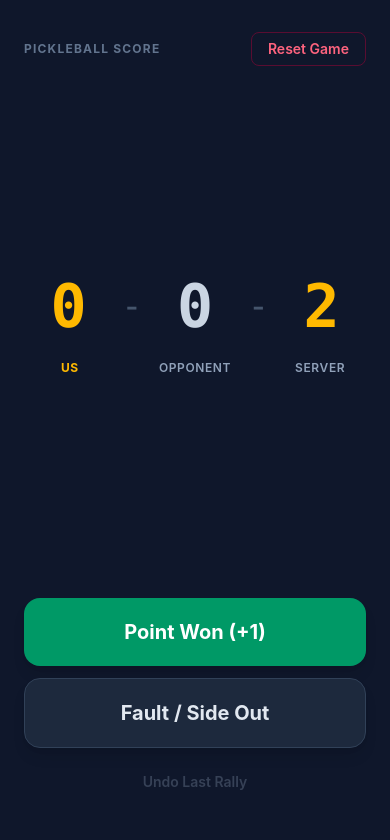
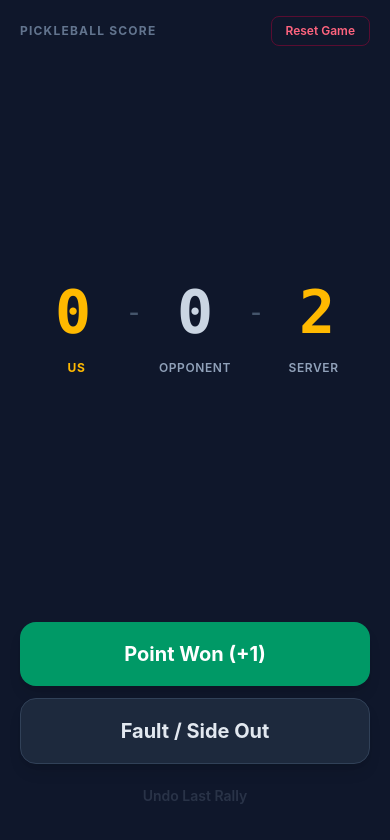
Before and after one commit to b-zh/pickleball-scorer, a React (Vite) app: page / in a window 390 px wide. Both pictures are taken after a click on the button "We Serve First (Us)". Shown: the top 840 px of the page. Built offline with nearby package versions, Linux system fonts and the light colour scheme.

Commit message:
Fix mobile viewport height

```diff
--- a/src/App.jsx
+++ b/src/App.jsx
@@ -4,7 +4,7 @@ const createInitialState = (firstServingTeam) => ({
   usScore: 0,
   opponentScore: 0,
   servingTeam: firstServingTeam, // 'us' or 'opponent'
-  serverNumber: 2, // First serve of the game is always Server 2
+  serverNumber: 2, // Opening serve of the game is always Server 2
   isGameOver: false,
 });
 
@@ -76,21 +76,20 @@ export default function App() {
     setHistory([createInitialState('us')]);
   };
 
-  // Dynamic positions: Left side is always serving team, middle is receiving team
   const isUsServing = current.servingTeam === 'us';
   const servingScore = isUsServing ? current.usScore : current.opponentScore;
   const receivingScore = isUsServing ? current.opponentScore : current.usScore;
   const servingTeamLabel = isUsServing ? 'Us' : 'Opponent';
   const receivingTeamLabel = isUsServing ? 'Opponent' : 'Us';
 
-  // Setup / Start Screen
+  // Setup Screen
   if (!gameStarted) {
     return (
-      <div className="flex flex-col items-center justify-center min-h-screen bg-slate-900 text-slate-100 p-6 max-w-md mx-auto select-none">
+      <div className="h-dvh w-full bg-slate-900 text-slate-100 p-6 flex flex-col justify-center items-center select-none overflow-hidden max-w-md mx-auto">
         <div className="w-full text-center space-y-6">
           <div>
-            <h1 className="text-2xl font-black tracking-tight text-white uppercase">New Match</h1>
-            <p className="text-slate-400 text-sm mt-1">Who is serving first?</p>
+            <h1 className="text-3xl font-black tracking-tight text-white uppercase">New Match</h1>
+            <p className="text-slate-400 text-base mt-2">Who is serving first?</p>
           </div>
 
           <div className="flex flex-col gap-4">
@@ -114,20 +113,20 @@ export default function App() {
 
   // Active Game Screen
   return (
-    <div className="flex flex-col items-center justify-between min-h-screen bg-slate-900 text-slate-100 p-6 max-w-md mx-auto select-none">
+    <div className="h-dvh w-full bg-slate-900 text-slate-100 px-5 pt-3 pb-6 flex flex-col justify-between select-none overflow-hidden max-w-md mx-auto touch-manipulation">
       {/* Top Bar */}
-      <div className="w-full flex justify-between items-center pt-2">
+      <div className="w-full flex justify-between items-center shrink-0 pt-1">
         <h1 className="text-xs font-bold tracking-widest uppercase text-slate-500">Pickleball Score</h1>
         <button
           onClick={handleReset}
-          className="text-sm font-semibold text-rose-400 border border-rose-900/60 px-4 py-1.5 rounded-lg hover:bg-rose-950/40 transition-colors"
+          className="text-xs font-semibold text-rose-400 border border-rose-900/60 px-3.5 py-1.5 rounded-lg hover:bg-rose-950/40 transition-colors"
         >
           Reset Game
         </button>
       </div>
 
-      {/* Main Score Display */}
-      <div className="flex flex-col items-center justify-center my-auto w-full">
+      {/* Center Score Section (Expands to fill available space) */}
+      <div className="flex-1 flex flex-col items-center justify-center w-full my-auto py-2">
         {current.isGameOver ? (
           <div className="bg-emerald-500/10 border border-emerald-500/30 rounded-2xl p-6 w-full text-center">
             <span className="text-emerald-400 text-sm font-semibold tracking-widest uppercase">Game Over</span>
@@ -141,30 +140,30 @@ export default function App() {
         ) : (
           <div className="w-full text-center">
             {/* 3-Digit Score Display */}
-            <div className="flex items-center justify-center gap-2 font-mono font-black text-6xl sm:text-7xl">
+            <div className="flex items-center justify-center gap-1 font-mono font-black text-6xl sm:text-7xl">
               <span className="w-24 text-center text-amber-400">
                 {servingScore}
               </span>
-              <span className="text-slate-600 font-normal text-4xl">-</span>
+              <span className="text-slate-600 font-normal text-3xl">-</span>
               <span className="w-24 text-center text-slate-300">
                 {receivingScore}
               </span>
-              <span className="text-slate-600 font-normal text-4xl">-</span>
+              <span className="text-slate-600 font-normal text-3xl">-</span>
               <span className="w-24 text-center text-amber-400">
                 {current.serverNumber}
               </span>
             </div>
 
             {/* Subtext Labels */}
-            <div className="flex items-center justify-center gap-2 mt-3 text-xs font-semibold uppercase tracking-wider">
+            <div className="flex items-center justify-center gap-1 mt-2 text-xs font-semibold uppercase tracking-wider">
               <span className="w-24 text-center text-amber-400 font-bold truncate">
                 {servingTeamLabel}
               </span>
-              <span className="text-transparent text-4xl">-</span>
+              <span className="text-transparent text-3xl">-</span>
               <span className="w-24 text-center text-slate-400 truncate">
                 {receivingTeamLabel}
               </span>
-              <span className="text-transparent text-4xl">-</span>
+              <span className="text-transparent text-3xl">-</span>
               <span className="w-24 text-center text-slate-400">
                 Server
               </span>
@@ -173,12 +172,12 @@ export default function App() {
         )}
       </div>
 
-      {/* Action Buttons */}
-      <div className="w-full flex flex-col gap-3 pb-4">
+      {/* Bottom Action Buttons (Fixed height, no clipping) */}
+      <div className="w-full flex flex-col gap-3 shrink-0 pb-1">
         <button
           onClick={handlePointWon}
           disabled={current.isGameOver}
-          className="w-full py-5 bg-emerald-600 hover:bg-emerald-500 active:scale-[0.98] transition-all rounded-2xl text-xl font-bold text-white shadow-lg disabled:opacity-40"
+          className="w-full py-4.5 bg-emerald-600 hover:bg-emerald-500 active:scale-[0.98] transition-all rounded-2xl text-xl font-bold text-white shadow-lg disabled:opacity-40"
         >
           Point Won (+1)
         </button>
@@ -186,7 +185,7 @@ export default function App() {
         <button
           onClick={handleFault}
           disabled={current.isGameOver}
-          className="w-full py-5 bg-slate-800 hover:bg-slate-700 active:scale-[0.98] border border-slate-700 transition-all rounded-2xl text-xl font-bold text-slate-200 shadow-lg disabled:opacity-40"
+          className="w-full py-4.5 bg-slate-800 hover:bg-slate-700 active:scale-[0.98] border border-slate-700 transition-all rounded-2xl text-xl font-bold text-slate-200 shadow-lg disabled:opacity-40"
         >
           Fault / Side Out
         </button>
@@ -194,7 +193,7 @@ export default function App() {
         <button
           onClick={handleUndo}
           disabled={history.length <= 1}
-          className="w-full py-3 text-sm font-semibold text-slate-400 hover:text-slate-200 disabled:opacity-30 transition-colors"
+          className="w-full py-2.5 text-sm font-semibold text-slate-400 hover:text-slate-200 disabled:opacity-20 transition-colors"
         >
           Undo Last Rally
         </button>
```
